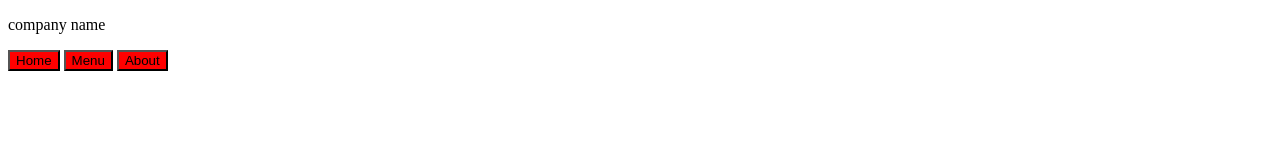
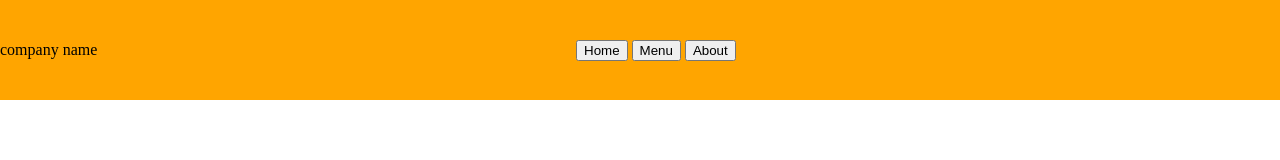
Before and after one commit to Lune3/restaurant-page, a website built with webpack: page src/index.html in a window 1280 px wide. Built offline with nearby package versions, Linux system fonts and the light colour scheme.

Commit message:
Styling done for header

```diff
--- a/src/home.js
+++ b/src/home.js
@@ -1,6 +1,7 @@
 import image from './Images/andy-hay-ZN-TT10kf4o-unsplash.jpg';
 
 function createHome(){
+    const menuDiv = document.createElement("div");
     const restaurantDescription = document.createElement("div");
     restaurantDescription.innerHTML = `
     <h1 class="name">Restaurant Name</h1>
@@ -11,7 +12,9 @@ function createHome(){
     const restaurantImg = document.createElement("img");
     restaurantImg.src = image;
 
-    return [restaurantDescription,restaurantImg];
+    menuDiv.append(restaurantDescription,restaurantImg);
+
+    return menuDiv;
 }
 
 export {createHome};
--- a/src/index.html
+++ b/src/index.html
@@ -9,8 +9,7 @@
 
 <body>
     <header>
-        <p>company name</p>
-        <!-- <img src="Images/d404533d9dd7aa697cea05930e6f5be3.jpg" alt="company logo"> -->
+        <p class="companyName">company name</p>
         <nav>
             <button class="homeButton">Home</button>
             <button class="menuButton">Menu</button>
--- a/src/index.js
+++ b/src/index.js
@@ -9,6 +9,5 @@ const aboutButton = document.querySelector(".aboutButton");
 
 homeButton.addEventListener("click",() => {
     const home = createHome();
-    content.appendChild(home[0]);
-    content.appendChild(home[1]);
+    content.append(home);
 })
--- a/src/styleSheet.css
+++ b/src/styleSheet.css
@@ -1,3 +1,29 @@
-button{
-    background-color: red;
+body{
+    margin: 0;
 }
+
+header{
+    position: relative;
+    margin: 0;
+    padding: 0;
+    background-color: orange;
+    height: 100px;
+    display: flex;
+}
+
+p{
+    margin: 0;
+    align-self: center;
+}
+
+nav{
+    position: absolute;
+    left: 45%;
+    align-self: center;
+}
+
+
+img{
+    width: max(25%,200px);
+    height: auto;
+}
```
Also changed, not shown: dist/index.html, dist/main.js.
